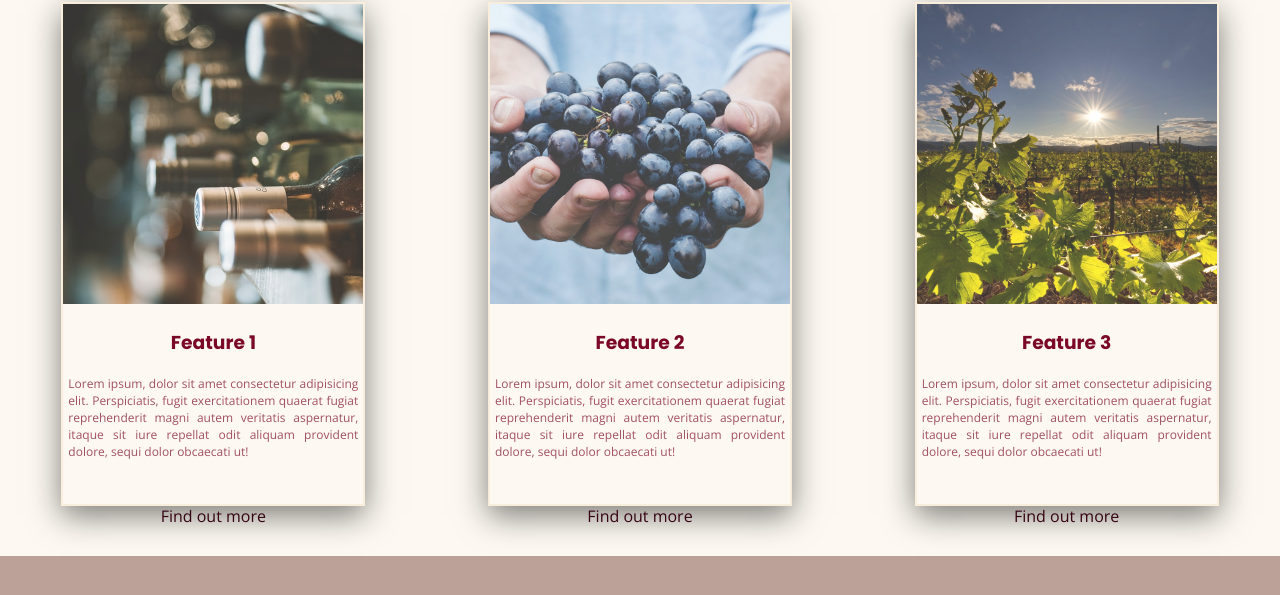
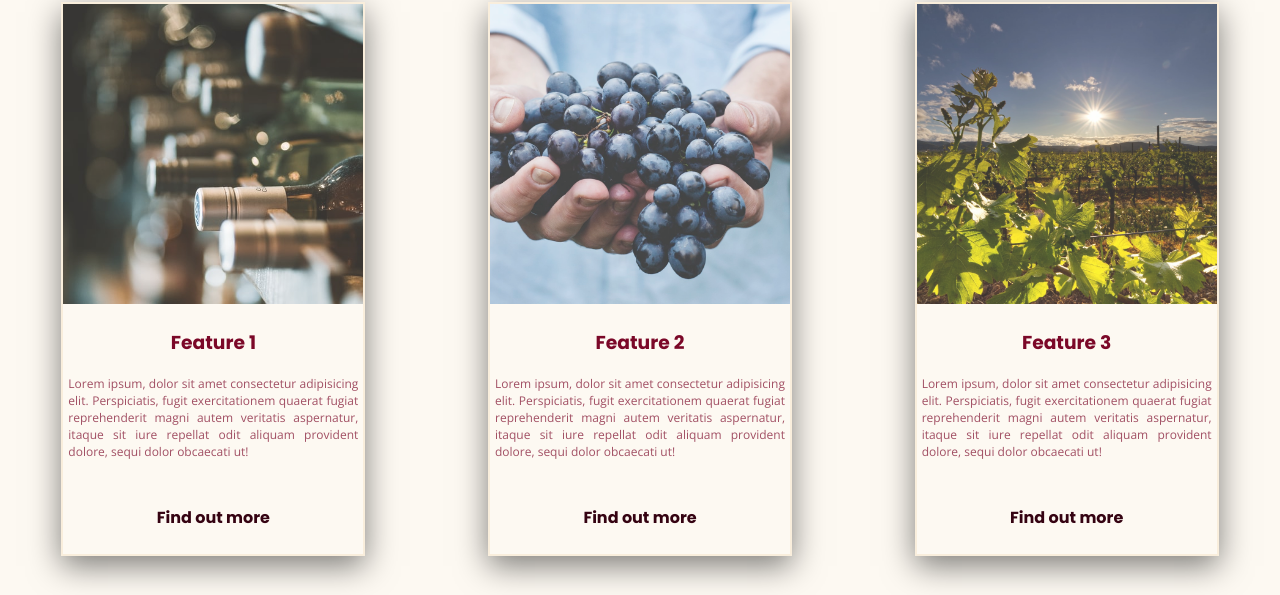
Before and after one commit to Myriamdelbreil/My-landing-page, a plain HTML site: page index.html in a window 1280 px wide. Shown: the part 673-1268 px from the top of the page. Drawn offline with nearby package versions, Linux system fonts and the light colour scheme.

Commit message:
links in cards ++

```diff
--- a/css/components/cards.css
+++ b/css/components/cards.css
@@ -10,7 +10,7 @@
 }
 
 .card{
-  height: 500px;
+  height: 550px;
   width: 300px;
   border: solid #F9EEDC 2px;
   box-shadow: 0px 10px 30px rgb(0 0 0 / 50%);
@@ -38,11 +38,12 @@
 
 .card a{
   text-decoration: none;
-  color: #350312
+  color: #350312;
+  font-family: "poppins";
 }
 
 .card a:hover{
   text-decoration: none;
   color: #350312;
-  opacity: 0.6
+  opacity: 0.6;
 }
```
